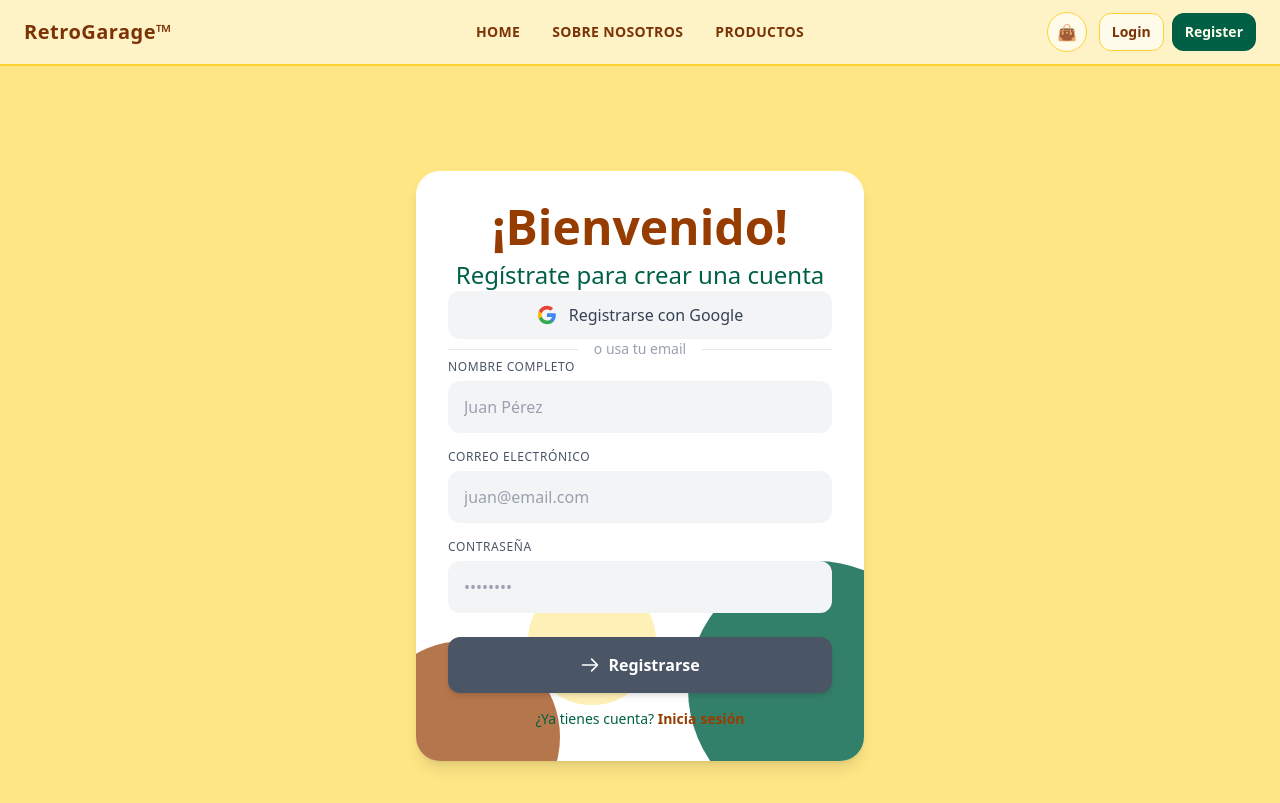
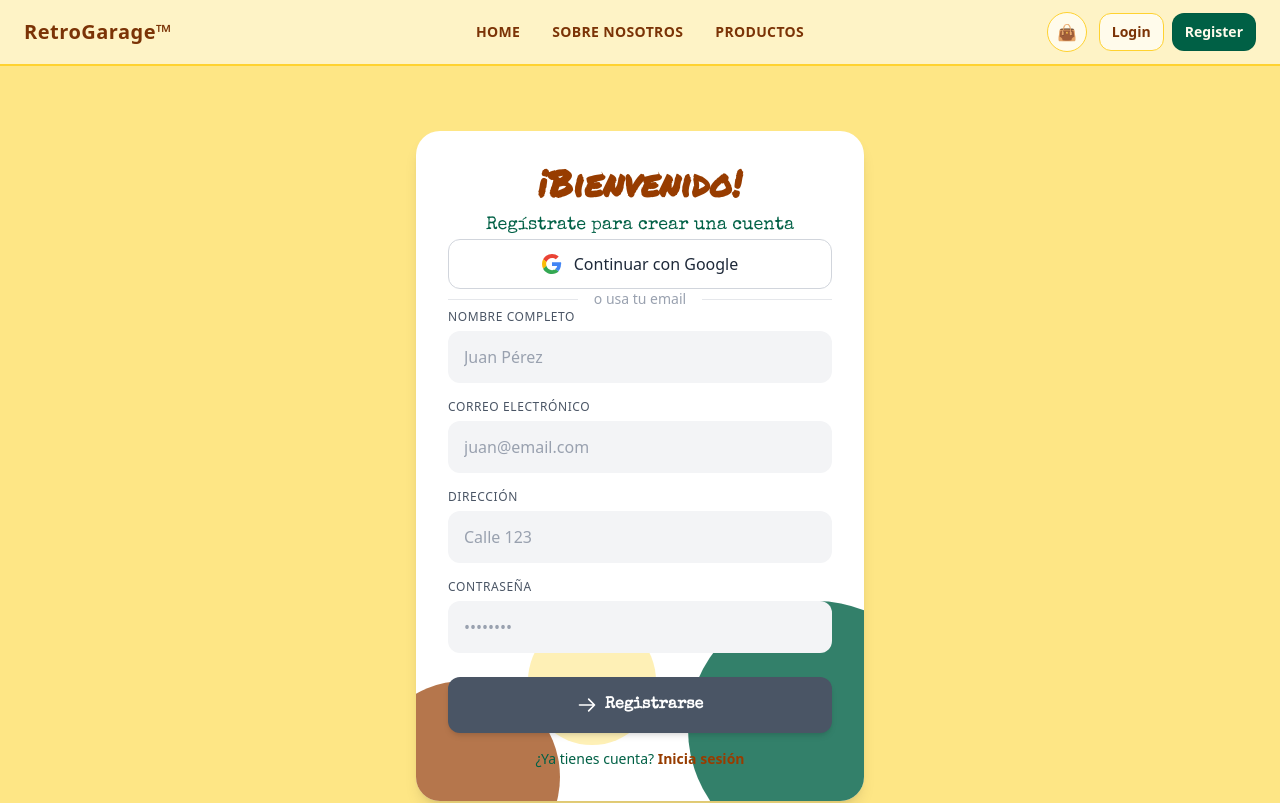
Before and after one commit to retrogaragepf/front, a Next.js app: page /register in a window 1280 px wide. Shown: the top 803 px of the page. Built offline with nearby package versions, Linux system fonts and the light colour scheme; no server answers.

Commit message:
correcciones  a hooks, types, validations

```diff
--- a/src/components/registerform/RegisterForm.tsx
+++ b/src/components/registerform/RegisterForm.tsx
@@ -1,41 +1,52 @@
-'use client';
-import useFormField from '@/src/hooks/useFormField';
-import { useFormSubmit } from '@/src/hooks/useFormSubmit';
-import React from 'react';
+"use client";
+import useFormField from "@/src/hooks/useFormField";
+import { useFormSubmit } from "@/src/hooks/useFormSubmit";
+import { authService } from "@/src/services/auth";
+import { useRouter } from "next/navigation";
+import React from "react";
+
 const RegisterForm = () => {
-  // ------------CAMPOS DEL FORMULARIO ------------
-  const nameField = useFormField('name');
-  const emailField = useFormField('email');
-  const passwordField = useFormField('password');
+  const router = useRouter();
 
-  // ------------VALIDACIÓN ------------
+  const nameField = useFormField("name");
+  const emailField = useFormField("email");
+  const passwordField = useFormField("password");
+  const addressField = useFormField("address");
+
   const validateAll = () => {
     const isNameValid = nameField.validate();
     const isEmailValid = emailField.validate();
     const isPasswordValid = passwordField.validate();
-    return isNameValid && isEmailValid && isPasswordValid;
+    const isAddressValid = addressField.validate();
+    return isNameValid && isEmailValid && isPasswordValid && isAddressValid;
   };
 
-  // ------------OBTENER DATOS ------------
   const getFormData = () => ({
     name: nameField.value,
     email: emailField.value,
+    address: addressField.value,
     password: passwordField.value,
   });
 
-  // -------------- SUBMIT-----------
   const { handleSubmit, isSubmitting } = useFormSubmit({
     onValidate: validateAll,
     onGetData: getFormData,
-    onSuccess: () => {
-      console.log('Registro exitoso');
-      // Aquí puedes redirigir o mostrar toast
-      nameField.reset();
-      emailField.reset();
-      passwordField.reset();
+    onSuccess: async (data) => {
+      try {
+        const response = await authService.register(data);
+
+        if (response.success && response.token) {
+          authService.saveToken(response.token);
+          router.push("/login");
+        } else {
+          console.error("Error:", response.error);
+        }
+      } catch (error) {
+        console.error("Error en registro:", error);
+      }
     },
     onError: (error) => {
-      console.error('Error:', error);
+      console.error("Error:", error);
     },
   });
 
@@ -43,8 +54,6 @@ const RegisterForm = () => {
     <div className="flex items-center justify-center min-h-screen px-4 sm:px-6 lg:px-8">
       <div className="w-full max-w-md">
         <div className="bg-white rounded-3xl shadow-lg p-8 space-y-6 relative overflow-hidden">
-
-
           <div className="absolute bottom-0 left-0 right-0 h-48 pointer-events-none">
             <div className="absolute bottom-0 right-0 w-64 h-64 bg-emerald-800 rounded-full transform translate-x-20 translate-y-20 opacity-80"></div>
             <div className="absolute bottom-0 left-0 w-48 h-48 bg-amber-800 rounded-full transform -translate-x-12 translate-y-24 opacity-70"></div>
@@ -52,40 +61,42 @@ const RegisterForm = () => {
           </div>
 
           <div className="relative z-10">
-
             <div className="text-center space-y-2">
-              <h1 className="font-bold text-amber-800 font-boutique text-5xl">
+              <h1 className="font-bold text-amber-800 font-display text-4xl">
                 ¡Bienvenido!
               </h1>
-              <p className="text-2xl text-emerald-800 font-elegant">
+              <p className="text-lg text-emerald-800 font-handwritten">
                 Regístrate para crear una cuenta
               </p>
             </div>
-
-            {/*-----------GOOGLE ----------*/}
             <button
               type="button"
-              className="w-full flex items-center justify-center gap-3 bg-gray-100 hover:bg-gray-200 text-gray-700 font-medium py-3 px-4 rounded-xl transition-colors"
+              className="w-full flex items-center justify-center gap-3
+             border border-gray-300 bg-white
+             hover:bg-gray-50
+             text-gray-800 font-medium
+             py-3 px-4 rounded-xl
+             transition-colors"
             >
-              <svg className="w-5 h-5" viewBox="0 0 24 24">
+              <svg className="w-5 h-5" viewBox="0 0 48 48">
+                <path
+                  fill="#EA4335"
+                  d="M24 9.5c3.54 0 6.72 1.22 9.22 3.22l6.9-6.9C35.9 2.34 30.47 0 24 0 14.64 0 6.64 5.38 2.74 13.22l8.02 6.22C12.7 13.72 17.9 9.5 24 9.5z"
+                />
                 <path
                   fill="#4285F4"
-                  d="M22.56 12.25c0-.78-.07-1.53-.2-2.25H12v4.26h5.92c-.26 1.37-1.04 2.53-2.21 3.31v2.77h3.57c2.08-1.92 3.28-4.74 3.28-8.09z"
+                  d="M46.1 24.5c0-1.7-.14-3.34-.4-4.94H24v9.36h12.4c-.54 2.9-2.16 5.36-4.6 7.04l7.1 5.5c4.16-3.84 6.6-9.5 6.6-16.96z"
+                />
+                <path
+                  fill="#FBBC05"
+                  d="M10.76 28.44c-.5-1.5-.78-3.1-.78-4.78s.28-3.28.78-4.78l-8.02-6.22C.98 16.1 0 19.96 0 24c0 4.04.98 7.9 2.74 11.34l8.02-6.22z"
                 />
                 <path
                   fill="#34A853"
-                  d="M12 23c2.97 0 5.46-.98 7.28-2.66l-3.57-2.77c-.98.66-2.23 1.06-3.71 1.06-2.86 0-5.29-1.93-6.16-4.53H2.18v2.84C3.99 20.53 7.7 23 12 23z"
-                />
-                <path
-                  fill="#FBBC05"
-                  d="M5.84 14.09c-.22-.66-.35-1.36-.35-2.09s.13-1.43.35-2.09V7.07H2.18C1.43 8.55 1 10.22 1 12s.43 3.45 1.18 4.93l2.85-2.22.81-.62z"
-                />
-                <path
-                  fill="#EA4335"
-                  d="M12 5.38c1.62 0 3.06.56 4.21 1.64l3.15-3.15C17.45 2.09 14.97 1 12 1 7.7 1 3.99 3.47 2.18 7.07l3.66 2.84c.87-2.6 3.3-4.53 6.16-4.53z"
+                  d="M24 48c6.48 0 11.92-2.14 15.9-5.8l-7.1-5.5c-1.98 1.34-4.52 2.14-8.8 2.14-6.1 0-11.3-4.22-13.24-9.94l-8.02 6.22C6.64 42.62 14.64 48 24 48z"
                 />
               </svg>
-              <span>Registrarse con Google</span>
+              <span>Continuar con Google</span>
             </button>
 
             <div className="relative">
@@ -98,10 +109,8 @@ const RegisterForm = () => {
                 </span>
               </div>
             </div>
-
             <form onSubmit={handleSubmit} className="space-y-4">
-
-              {/* ------------ NOMBRE ------------*/}
+              {/* ------------NOMBRE-------------*/}
               <div>
                 <label
                   htmlFor="fullName"
@@ -130,7 +139,7 @@ const RegisterForm = () => {
                 )}
               </div>
 
-              {/*------------ EMAIL ------------ */}
+              {/*-------------------CORREO--------------*/}
               <div>
                 <label
                   htmlFor="email"
@@ -159,7 +168,36 @@ const RegisterForm = () => {
                 )}
               </div>
 
-              {/* ------------PASSWORD ------------ */}
+              {/*-------------------DIRECCION---------------*/}
+              <div>
+                <label
+                  htmlFor="address"
+                  className="block text-xs font-medium text-gray-600 mb-1.5 uppercase tracking-wider"
+                >
+                  Dirección
+                </label>
+                <input
+                  id="address"
+                  name="address"
+                  type="text"
+                  value={addressField.value}
+                  onChange={addressField.handleChange}
+                  onBlur={addressField.handleBlur}
+                  className={`w-full rounded-xl border-0 px-4 py-3.5 text-gray-800 placeholder-gray-400 focus:outline-none focus:ring-2 transition-all ${
+                    addressField.error && addressField.touched
+                      ? "bg-red-50 focus:ring-red-300"
+                      : "bg-gray-100 focus:ring-gray-300"
+                  }`}
+                  placeholder="Calle 123"
+                />
+                {addressField.touched && addressField.error && (
+                  <p className="mt-1.5 text-xs text-red-600 font-medium">
+                    {addressField.error}
+                  </p>
+                )}
+              </div>
+
+              {/* ----------------CONTRASEÑA--------------- */}
               <div>
                 <label
                   htmlFor="password"
@@ -188,7 +226,7 @@ const RegisterForm = () => {
                 )}
               </div>
 
-              {/* ------------------SUBMIT------------- */}
+              {/* -------------SUBMIT ------------*/}
               <button
                 type="submit"
                 disabled={isSubmitting}
@@ -233,13 +271,14 @@ const RegisterForm = () => {
                         d="M14 5l7 7m0 0l-7 7m7-7H3"
                       />
                     </svg>
-                    <span>Registrarse</span>
+                    <span className="font-handwritten text-md">
+                      Registrarse
+                    </span>
                   </>
                 )}
               </button>
             </form>
 
-            {/* ------------LINK A LOGIN ------------ */}
             <p className="text-center text-sm text-emerald-800 pt-4">
               ¿Ya tienes cuenta?{" "}
               <a
--- a/src/hooks/useFormField.ts
+++ b/src/hooks/useFormField.ts
@@ -3,7 +3,7 @@ import validations from '../validations/validations';
 import { IValidationResult } from '../types/types';
 
  const useFormField = (
-  fieldName: 'name' | 'email' | 'password',
+  fieldName: 'name' | 'email' | 'address' | 'password',
   initialValue: string = ''
 ) => {
   const [value, setValue] = useState(initialValue);
--- a/src/interfaces/user.interface.ts
+++ b/src/interfaces/user.interface.ts
@@ -7,6 +7,7 @@ import { UserRole, UUID, DateString } from '../types';
 export interface IUser {
   id: UUID;
   fullName: string;
+  address: string;
   email: string;
   passwordHash: string;
   role: UserRole;
@@ -20,6 +21,7 @@ export interface IUser {
 export interface IUserPublic {
   id: UUID;
   fullName: string;
+  address: string;
   email: string;
   role: UserRole;
   isActive: boolean;
@@ -32,6 +34,7 @@ export interface IUserPublic {
 export interface IUserCreate {
   fullName: string;
   email: string;
+  address: string;
   password: string;
   role?: UserRole;
 }
--- /dev/null
+++ b/src/services/auth.ts
@@ -0,0 +1,36 @@
+import { AuthResponse, LoginData, RegisterData } from "../types";
+
+const API_BASE_URL = process.env.NEXT_PUBLIC_API_BASE_URL;
+const TOKEN_KEY = process.env.NEXT_PUBLIC_JWT_TOKEN_KEY || 'auth_token';
+
+export const authService = {
+  register: async (data: RegisterData): Promise<AuthResponse> => {
+    const response = await fetch(`${API_BASE_URL}/auth/register`, {
+      method: 'POST',
+      headers: { 'Content-Type': 'application/json' },
+      body: JSON.stringify(data)
+    });
+    return response.json();
+  },
+
+  login: async (data: LoginData): Promise<AuthResponse> => {
+    const response = await fetch(`${API_BASE_URL}/auth/login`, {
+      method: 'POST',
+      headers: { 'Content-Type': 'application/json' },
+      body: JSON.stringify(data)
+    });
+    return response.json();
+  },
+
+  saveToken: (token: string): void => {
+    localStorage.setItem(TOKEN_KEY, token);
+  },
+
+  getToken: (): string | null => {
+    return localStorage.getItem(TOKEN_KEY);
+  },
+
+  logout: (): void => {
+    localStorage.removeItem(TOKEN_KEY);
+  }
+};
--- a/src/validations/validations.ts
+++ b/src/validations/validations.ts
@@ -1,12 +1,12 @@
 //import { IValidationResult } from "@/types/types";
 
 const validations = {
-
   // ----------Nombre y apellido (permite espacios y acentos)-------------
   name: (value: string) => {
-    const isValid =  /^(?=(?:.*[A-Za-zÁÉÍÓÚÜáéíóúüÑñ]){5,})[A-Za-zÁÉÍÓÚÜáéíóúüÑñ ]+$/.test(
-      value
-    );
+    const isValid =
+      /^(?=(?:.*[A-Za-zÁÉÍÓÚÜáéíóúüÑñ]){5,})[A-Za-zÁÉÍÓÚÜáéíóúüÑñ ]+$/.test(
+        value,
+      );
     return {
       isValid,
       errorMessage: isValid ? "" : "Solo peude llevar letras , y espacios",
@@ -25,7 +25,7 @@ const validations = {
   password: (value: string) => {
     const isValid =
       /^(?=.*[a-z])(?=.*[A-Z])(?=.*\d)(?=.*[@$!%*?#&._\-+=^~()[\]{}|/\\:;"'<>,])[A-Za-z\d@$!%*?#&._\-+=^~()[\]{}|/\\:;"'<>,]{8,}$/.test(
-        value
+        value,
       );
     return {
       isValid,
@@ -34,6 +34,17 @@ const validations = {
         : "Contraseña no valida. La conraseña debe tener min 8 caracteres,al menos  1 letra mayuscula y caracter especial ",
     };
   },
+  // -----------ADDRESS -------------
+  address: (value: string) => {
+    const isValid = /^.{5,}$/.test(value.trim());
+
+    return {
+      isValid,
+      errorMessage: isValid
+        ? ""
+        : "La dirección debe tener al menos 5 caracteres",
+    };
+  },
 };
 
 export default validations;
```
Also changed, not shown: src/components/loginform/LoginForm.tsx (+60 -39 lines), src/components/registerform/registerSchema.ts (deleted, +0 -40 lines), src/hooks/useFormSubmit.ts (+7 -9 lines), src/services/auth.services.ts (deleted, +0 -59 lines), src/types/types.ts (+27 -1 lines).
